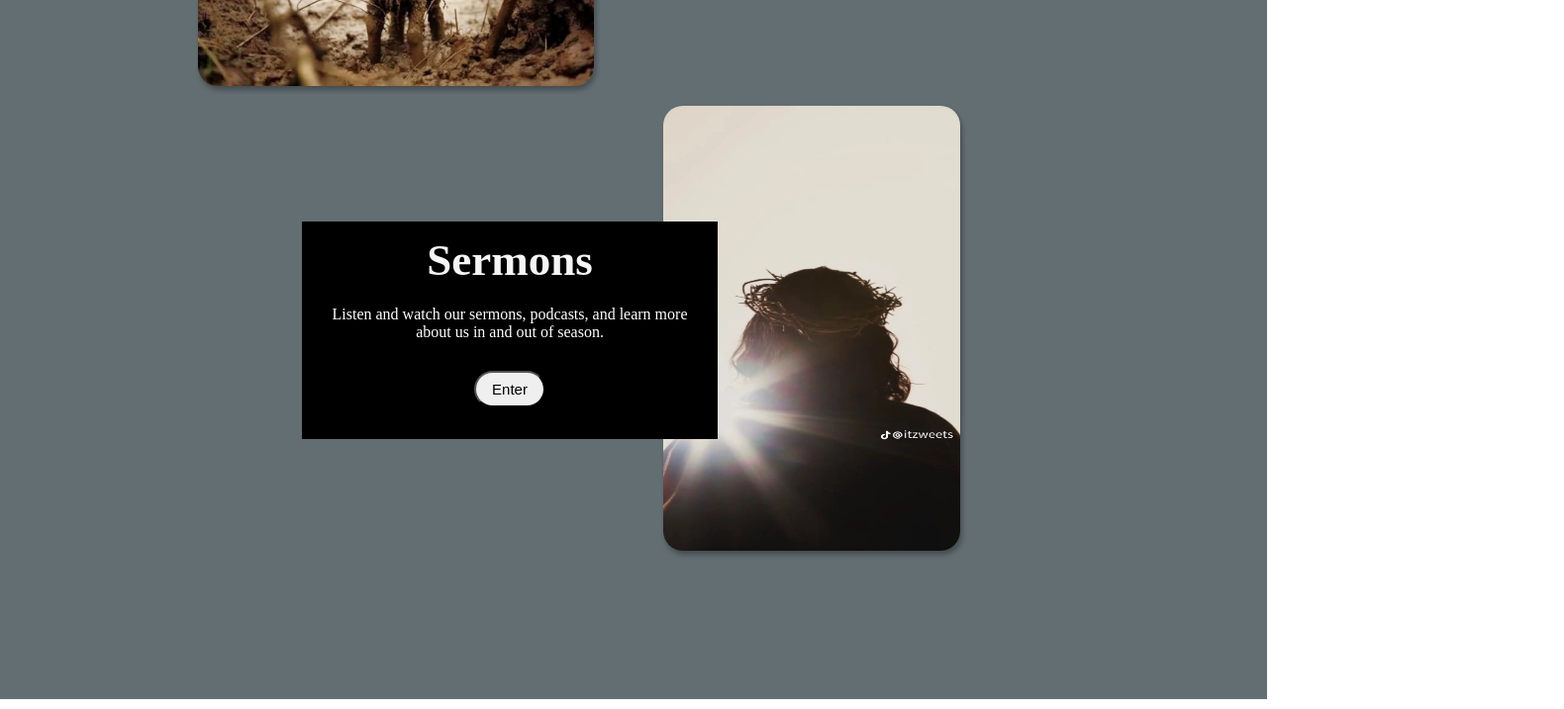
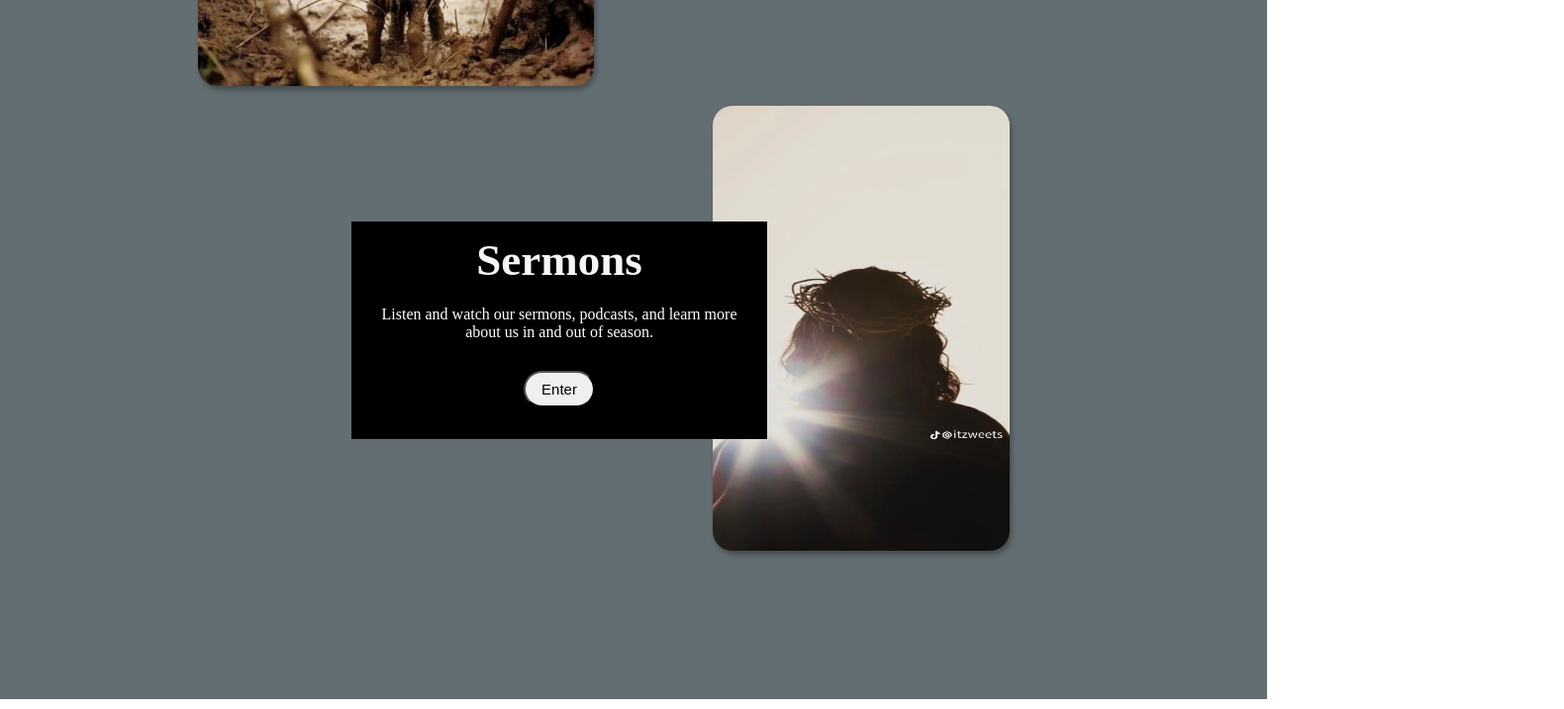
Before and after one commit to MrMolina10/EST-Website, a plain HTML site: page index.html in a window 1280 px wide. Shown: the part 1179-1896 px from the top of the page at 99% size, 1580 px wide, since content can reach past the window. Drawn offline with nearby package versions, Linux system fonts and the light colour scheme.

Commit message:
Updated subPortal3 to fix within the spacing

```diff
--- a/style.css
+++ b/style.css
@@ -198,7 +198,7 @@
      margin: 0;
      padding-top: 20px;
      position: relative;
-     right: -250px;
+     right: -300px;
  }
 
  .subPortal3{
```
Also changed, not shown: 1 other file.
